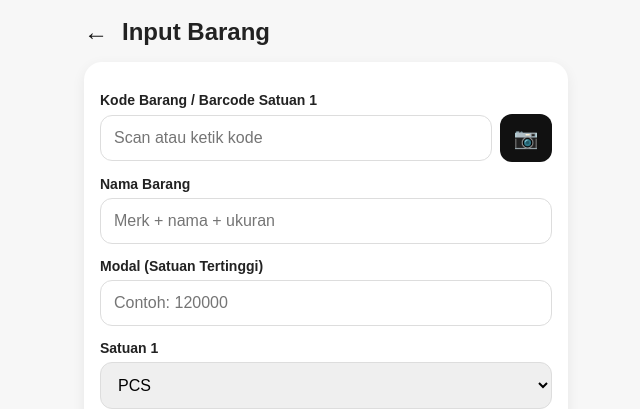
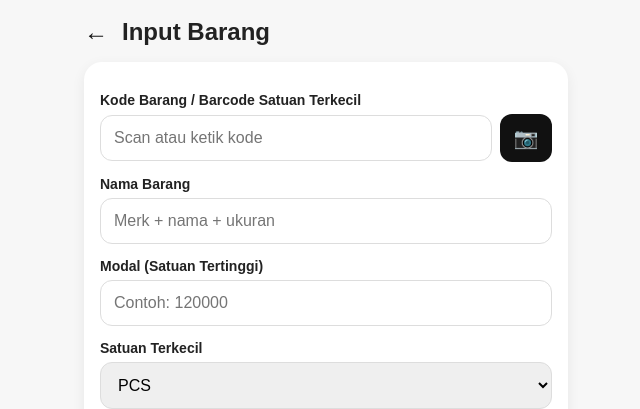
Before and after one commit to ayanacosmetics/tk-ana-yuliana, a plain HTML site: page tk-ana-yuliana/input.html in a window 1280 px wide. Shown: the top 409 px of the page, 314-954 px from the left. Drawn offline with Linux system fonts and the light colour scheme; some packages are replaced by stand-ins of ours; no server answers; sample sign-in values are in the browser's storage; a script that the page names is missing.

Commit message:
updated satuan

```diff
--- a/tk-ana-yuliana/input.html
+++ b/tk-ana-yuliana/input.html
@@ -17,7 +17,7 @@
     </header>
 
     <form id="barangForm" class="form">
-      <label>Kode Barang / Barcode Satuan 1</label>
+      <label>Kode Barang / Barcode Satuan Terkecil</label>
       <div class="scan-row">
         <input id="kode" name="kode" required placeholder="Scan atau ketik kode">
         <button type="button" id="btnScan" class="btn-scan-mini">📷</button>
@@ -31,7 +31,7 @@
       <label>Modal (Satuan Tertinggi)</label>
       <input id="modal" name="modal" type="number" required placeholder="Contoh: 120000">
 
-      <label>Satuan 1</label>
+      <label>Satuan Terkecil</label>
       <select id="satuan1" name="satuan1" required>
         <option value="PCS">PCS</option>
         <option value="Bungkus">Bungkus</option>
@@ -53,6 +53,10 @@
     </form>
   </main>
 
+  <script src="js/auth.js"></script>
+  <script>
+    requireLogin();
+  </script>
   <script src="js/config.js"></script>
   <script src="js/input.js"></script>
 </body>
```
